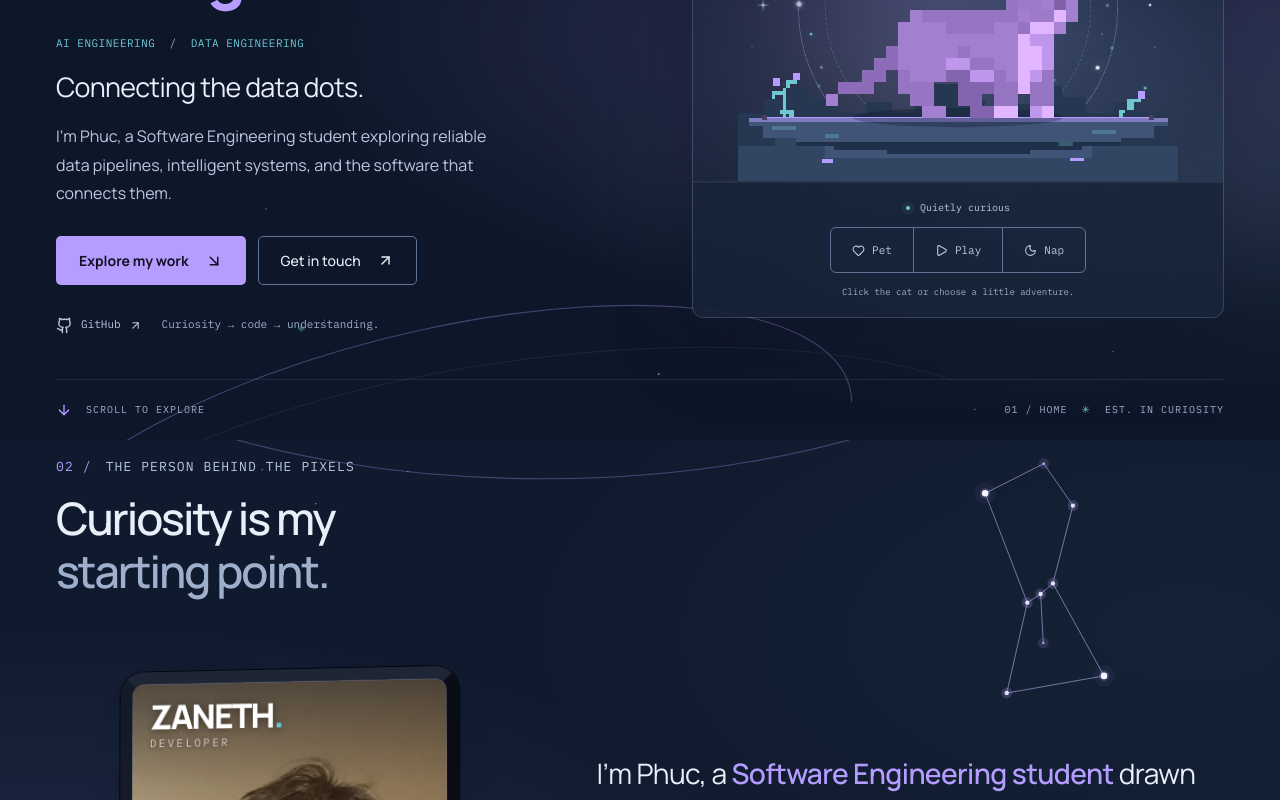
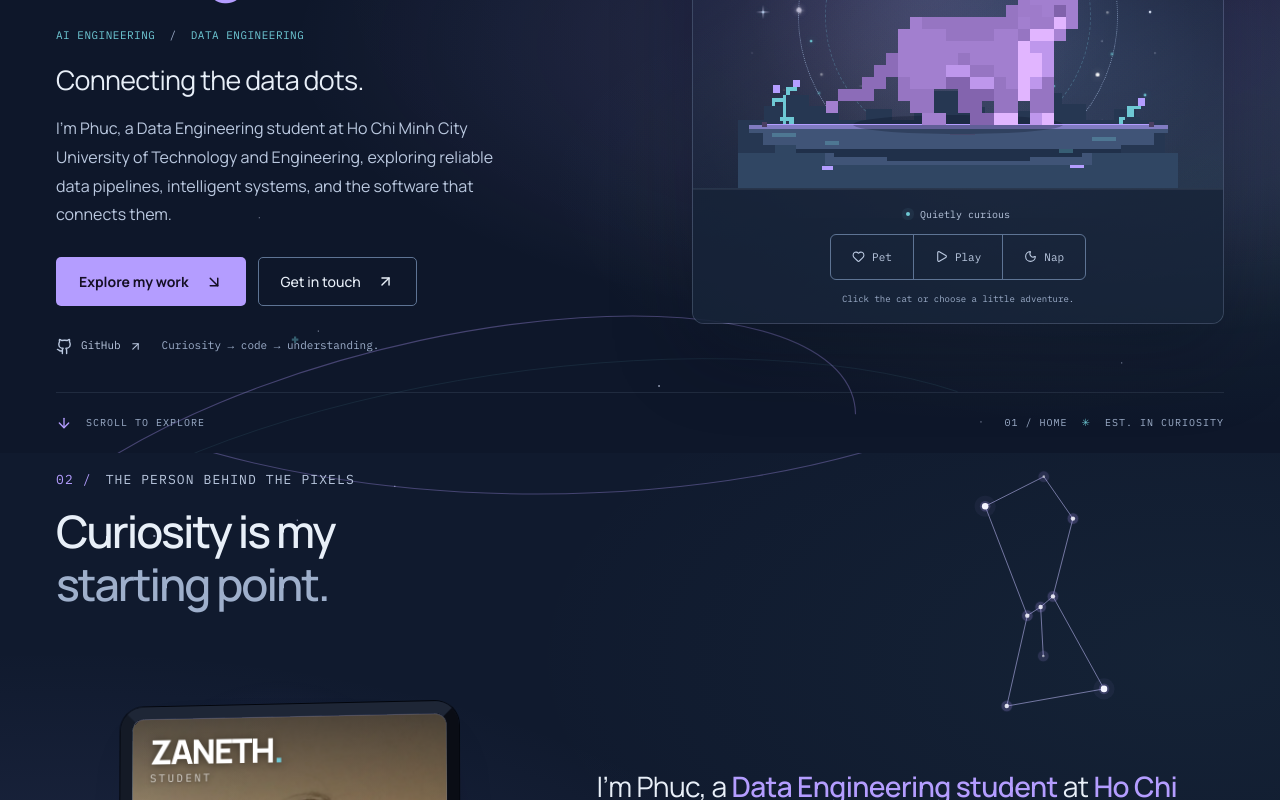
Before and after one commit to iamzaneth/my-portfolio, a React (Vite) app: page / in a window 1280 px wide. Shown: the part 360-1160 px from the top of the page. Built offline with nearby package versions, Linux system fonts and the light colour scheme.

Commit message:
feat(profile): update profile details to include university and role

```diff
--- a/index.html
+++ b/index.html
@@ -7,11 +7,11 @@
     <link rel="preload" href="/mascot/cat-atlas.png" as="image" type="image/png" />
     <meta name="viewport" content="width=device-width, initial-scale=1.0" />
     <meta name="theme-color" content="#1d2b40" />
-    <meta name="description" content="Tran Thien Phuc (Zaneth) — Data Engineering student focused on AI Engineering, data pipelines, and practical data-driven systems. Explore selected work and get in touch." />
-    <meta property="og:title" content="Zaneth — AI & Data Engineer" />
-    <meta property="og:description" content="Engineering intelligence. Connecting the data dots. Selected work by Tran Thien Phuc." />
+    <meta name="description" content="Tran Thien Phuc (Zaneth) — Data Engineering student at Ho Chi Minh City University of Technology and Engineering, exploring AI Engineering and data pipelines." />
+    <meta property="og:title" content="Zaneth — Data Engineering Student" />
+    <meta property="og:description" content="Tran Thien Phuc — Data Engineering student at Ho Chi Minh City University of Technology and Engineering. Explore selected work in AI and data systems." />
     <meta property="og:type" content="website" />
-    <title>Zaneth — AI & Data Engineer</title>
+    <title>Zaneth</title>
   </head>
   <body>
     <div id="root"></div>
--- a/src/data/profile.ts
+++ b/src/data/profile.ts
@@ -1,6 +1,8 @@
 export const profile = {
   name: 'Tran Thien Phuc',
   alias: 'Zaneth',
+  role: 'Data Engineering student',
+  university: 'Ho Chi Minh City University of Technology and Engineering',
   focus: 'AI Engineering / Data Engineering',
   approach: 'Learn. Build. Understand.',
   exploring: 'Streaming infrastructure & intelligent applications',
--- a/src/features/identity/IdentityCard3D.tsx
+++ b/src/features/identity/IdentityCard3D.tsx
@@ -53,7 +53,7 @@ export default function IdentityCard3D() {
                 <div className="identity-front-content">
                   <div className="identity-front-top">
                     <span className="identity-brand">{profile.alias.toUpperCase()}<span className="identity-header-dot">.</span></span>
-                    <span className="identity-developer">DEVELOPER</span>
+                    <span className="identity-developer">STUDENT</span>
                   </div>
                   <div className="identity-front-bottom">
                     <h3>{profile.name}</h3>
--- a/src/sections/About.tsx
+++ b/src/sections/About.tsx
@@ -4,6 +4,7 @@ import CosmicBackground from '@/features/cosmic/CosmicBackground'
 import { ArrowDownRight } from 'lucide-react'
 import SectionHeading from '@/components/SectionHeading'
 import IdentityCard3D from '@/features/identity/IdentityCard3D'
+import { profile } from '@/data/profile'
 
 export default function About() {
   return (
@@ -18,7 +19,7 @@ export default function About() {
         <div className="about-grid">
           <div className="identity-reveal" data-reveal><IdentityCard3D /></div>
           <div className="about-copy" data-reveal>
-            <p className="about-lead">I’m Phuc, a <strong>Software Engineering student</strong> drawn to the space where data, mathematics, and software meet.</p>
+            <p className="about-lead">I’m Phuc, a <strong>{profile.role}</strong> at <strong>{profile.university}</strong>, drawn to the space where data, mathematics, and software meet.</p>
             <p>I enjoy following data from its raw beginnings to something useful: a reliable pipeline, a clear visualization, or an intelligent system. My focus is on <strong>AI Engineering and Data Engineering</strong>, with data analysis as a foundation for asking better questions.</p>
             <div className="about-current"><span>Currently exploring</span><p>Right now, I’m building practical systems with Python, SQL, and streaming technologies while deepening my understanding of machine learning and applied mathematics.</p></div>
             <a className="text-link [&:hover>svg]:[transform:translate(3px,3px)]" href="#skills">Meet my toolkit <ArrowDownRight size={17} /></a>
--- a/src/sections/Hero.tsx
+++ b/src/sections/Hero.tsx
@@ -15,7 +15,7 @@ export default function Hero() {
         <div className="hero-copy">
           <p className="hero-role">AI ENGINEERING <span aria-hidden="true">/</span> DATA ENGINEERING</p>
           <p className="hero-specialty">Connecting the data dots.</p>
-          <p className="hero-description">I’m Phuc, a Software Engineering student exploring reliable data pipelines, intelligent systems, and the software that connects them.</p>
+          <p className="hero-description">I’m Phuc, a {profile.role} at {profile.university}, exploring reliable data pipelines, intelligent systems, and the software that connects them.</p>
         </div>
         <div className="hero-actions">
           <a className="button bg-accent text-accent-ink hover:bg-accent-hover" href="#projects">Explore my work <ArrowDownRight size={18} /></a>
```
Also changed, not shown: 2 other files (tests, documents, lock files or other folders).
